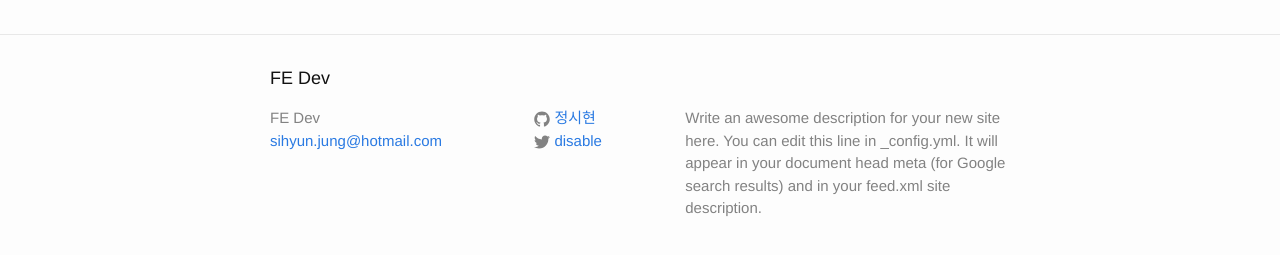
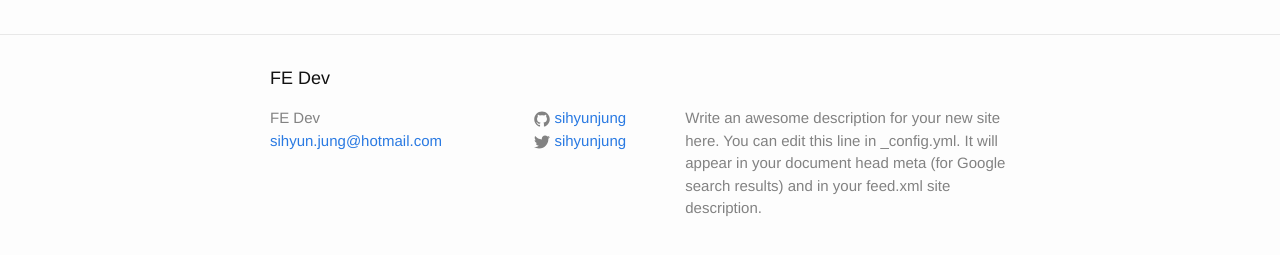
Before and after one commit to sihyunjung/sihyunjung.github.io, a Jekyll site: the page built from index.html, in a window 1280 px wide. Shown: the part 262-517 px from the top of the page. Built offline with Jekyll 4.4.1, drawn with Linux system fonts in a browser that asks for light colours.

Commit message:
[master -> 수정] 조심스럽게 바꿔보는중^^??

```diff
--- a/_config.yml
+++ b/_config.yml
@@ -1,4 +1,4 @@
-# Welcome to Jekyll!
+# Welcome to Jekyll!!!!!!
 #
 # This config file is meant for settings that affect your whole blog, values
 # which you are expected to set up once and rarely need to edit after that.
@@ -14,8 +14,8 @@ description: > # this means to ignore newlines until "baseurl:"
   Google search results) and in your feed.xml site description.
 baseurl: "" # the subpath of your site, e.g. /blog
 url: "http://sihyunjung.github.io" # the base hostname & protocol for your site
-twitter_username: disable
-github_username:  정시현
+twitter_username: sihyunjung
+github_username: sihyunjung
 
 # Build settings
 markdown: kramdown
```
